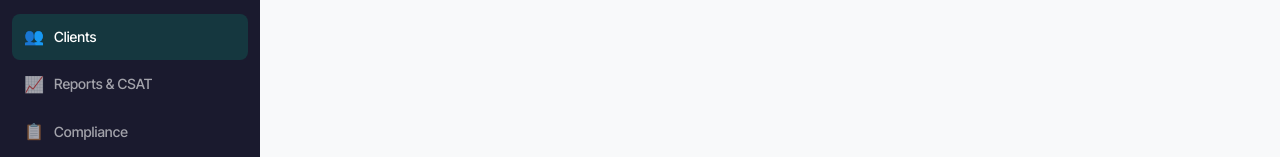
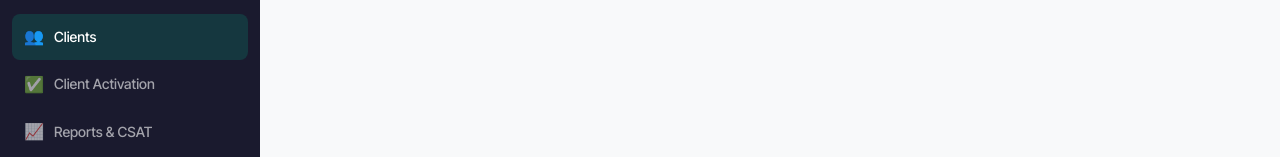
Before and after one commit to kkoly10/IT-Support-E-commerce, a Next.js app in the folder techdesk-pro/: page /admin/clients in a window 1280 px wide. Shown: the part 618-775 px from the top of the page. Built offline with nearby package versions, Linux system fonts and the light colour scheme; no server answers; the database is empty.

Commit message:
Client Activation: wire admin/layout.js

```diff
--- a/techdesk-pro/app/admin/layout.js
+++ b/techdesk-pro/app/admin/layout.js
@@ -23,6 +23,7 @@ const NAV_ITEMS = [
   { label: 'Access', href: '/admin/access', icon: '🔐' },
   { label: 'Launch Pack', href: '/admin/launch', icon: '🚀' },
   { label: 'Clients', href: '/admin/clients', icon: '👥' },
+  { label: 'Client Activation', href: '/admin/activation', icon: '✅' },
   { label: 'Reports & CSAT', href: '/admin/reports', icon: '📈' },
   { label: 'Compliance', href: '/admin/compliance', icon: '📋' },
   { label: 'Training', href: '/admin/training', icon: '🎓' },
```
